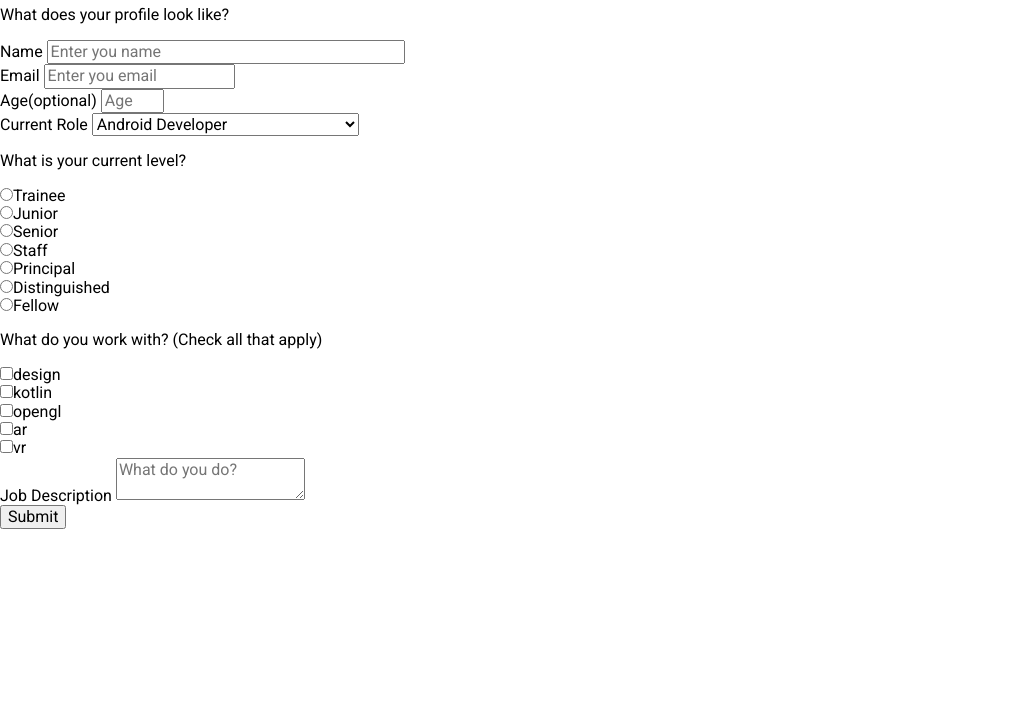
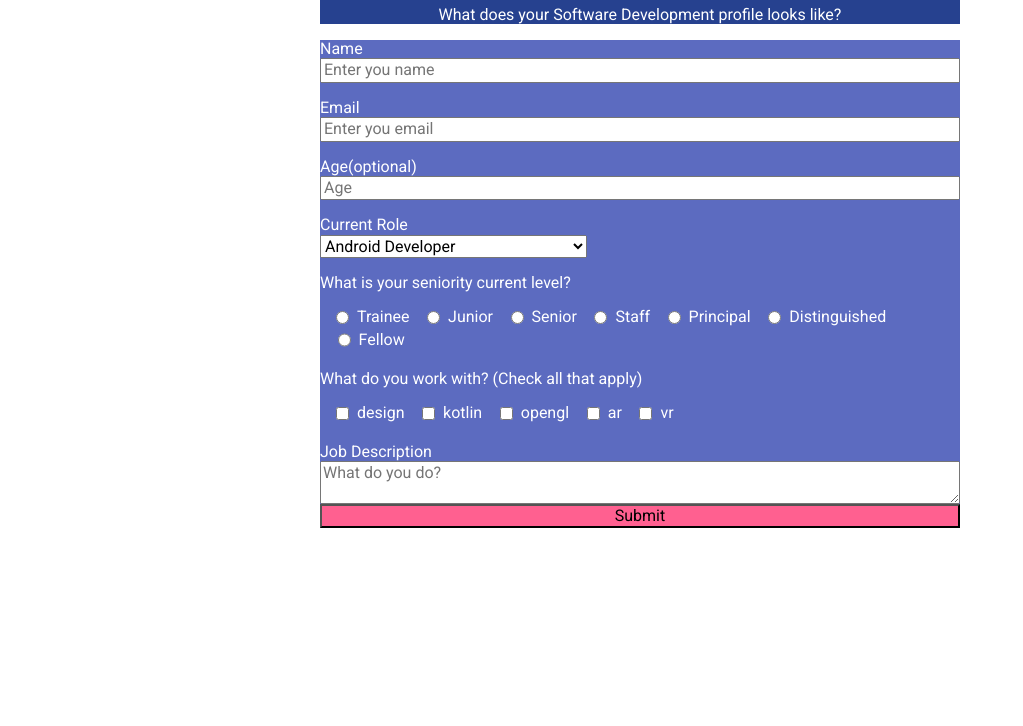
Before and after one commit to marcusmonteirodesouza/freecodecamp-survey-form, a website: page index.html in a window 1280 px wide. Shown: the part 74-800 px from the top of the page, without its empty margins (0-1023 px from the left). Drawn offline with nearby package versions, Linux system fonts and the light colour scheme.

Commit message:
Finish styling

```diff
--- a/index.css
+++ b/index.css
@@ -2,3 +2,48 @@ body,
 html {
   font-family: "Roboto", sans-serif;
 }
+
+.survey-form {
+  color: #ffffff;
+  max-width: 50%;
+  margin: auto;
+}
+
+.survey-form__header {
+  background-color: #26418f;
+  text-align: center;
+}
+
+.survey-form__content {
+  background-color: #5c6bc0;
+}
+
+.survey-form__field * {
+  display: block;
+  box-sizing: border-box;
+}
+
+.survey-form__field:not(:first-child) {
+  margin-top: 1em;
+}
+
+.survey-form__input-not-button {
+  width: 100%;
+}
+
+.survey-form__button-group * {
+  display: inline-flex;
+  margin-left: 0.5em;
+}
+
+.survey-form__button-group__button:not(:first-child) {
+  margin-left: 0.6em;
+}
+
+.survey-form__submit-button-container {
+  text-align: center;
+}
+.survey-form__field--submit-button {
+  background-color: #ff6090;
+  width: 100%;
+}
--- a/index.html
+++ b/index.html
@@ -18,17 +18,20 @@
   </head>
   <body>
     <main>
-      <header>
-        <h1 id="title">Developer Profile Survey</h1>
-        <p id="description">
-          What does your profile look like?
-        </p>
-      </header>
-      <section>
-        <form id="survey-form">
-          <div>
+      <section class="survey-form">
+        <div class="survey-form__header">
+          <h1 class="survey-form__title" id="title">
+            Developer Profile Survey
+          </h1>
+          <p class="survey-form__explanation" id="description">
+            What does your Software Development profile looks like?
+          </p>
+        </div>
+        <form class="survey-form__content" id="survey-form">
+          <div class="survey-form__field">
             <label id="name-label" for="name">Name</label>
             <input
+              class="survey-form__input-not-button"
               id="name"
               type="text"
               name="name"
@@ -38,9 +41,10 @@
               required
             />
           </div>
-          <div>
+          <div class="survey-form__field">
             <label id="email-label" for="email">Email</label>
             <input
+              class="survey-form__input-not-button"
               id="email"
               type="email"
               name="email"
@@ -48,9 +52,10 @@
               required
             />
           </div>
-          <div>
+          <div class="survey-form__field">
             <label id="number-label" for="age">Age(optional)</label>
             <input
+              class="survey-form__input-not-button"
               id="number"
               type="number"
               name="age"
@@ -59,22 +64,28 @@
               placeholder="Age"
             />
           </div>
-          <div>
+          <div class="survey-form__field">
             <label for="role">Current Role</label>
-            <select id="dropdown" name="role" required>
-            </select>
+            <select id="dropdown" name="role" required> </select>
           </div>
-          <div id="seniority"></div>
-          <div id="technologies"></div>
-          <div>
+          <div class="survey-form__field" id="seniority"></div>
+          <div class="survey-form__field" id="technologies"></div>
+          <div class="survey-form__field">
             <label for="description">Job Description</label>
             <textarea
+              class="survey-form__input-not-button"
               name="description"
               placeholder="What do you do?"
             ></textarea>
           </div>
-          <div>
-              <button id="submit" type="submit">Submit</button>
+          <div class="survey-form__submit-button-container">
+            <button
+              class="survey-form__field--submit-button"
+              id="submit"
+              type="submit"
+            >
+              Submit
+            </button>
           </div>
         </form>
       </section>
--- a/index.js
+++ b/index.js
@@ -93,6 +93,17 @@ const technologiesDispatcher = new TechnologiesDispatcher()
 const initSurveyForm = (formId) => {
   const form = document.getElementById(formId)
 
+  form.onsubmit = (e) => {
+    e.preventDefault()
+
+    const formData = new FormData(form)
+    for (const entry of formData.entries()) {
+      console.log(entry[0], entry[1])
+    }
+
+    alert('Thank you for submitting! Please check your console to see the submitted data.')
+  }
+
   // Developer Roles
   const developerRolesSelect = form.querySelector('#dropdown')
   developerRolesDispatcher.addSubscriber(developerRolesSelect)
@@ -118,10 +129,13 @@ const initSurveyForm = (formId) => {
   seniorityElem.addEventListener(SENIORITY_TITLES_FETCHED, (e) => {
     seniorityElem.innerHTML = ''
     const explanation = document.createElement('p')
-    explanation.textContent = 'What is your current level?'
+    explanation.textContent = 'What is your seniority current level?'
     seniorityElem.appendChild(explanation)
+    const container = document.createElement('div')
+    container.className = 'survey-form__button-group'
     e.detail.titles.forEach(title => {
       const div = document.createElement('div')
+      div.className = 'survey-form__button-group__button'
       const label = document.createElement('label')
       label.setAttribute('for', title)
       label.textContent = title
@@ -131,8 +145,9 @@ const initSurveyForm = (formId) => {
       radioButton.setAttribute('value', title)
       div.appendChild(radioButton)
       div.appendChild(label)
-      seniorityElem.appendChild(div)
+      container.appendChild(div)
     })
+    seniorityElem.appendChild(container)
   })
 
   // Technologies
@@ -143,8 +158,11 @@ const initSurveyForm = (formId) => {
     const explanation = document.createElement('p')
     explanation.textContent = 'What do you work with? (Check all that apply)'
     seniorityElem.appendChild(explanation)
+    const container = document.createElement('div')
+    container.className = 'survey-form__button-group'
     e.detail.technologies.forEach(tech => {
       const div = document.createElement('div')
+      div.className = 'survey-form__button-group__button'
       const label = document.createElement('label')
       label.setAttribute('for', tech)
       label.textContent = tech
@@ -154,8 +172,9 @@ const initSurveyForm = (formId) => {
       checkbox.setAttribute('value', tech)
       div.appendChild(checkbox)
       div.appendChild(label)
-      technologiesElem.appendChild(div)
+      container.appendChild(div)
     })
+    technologiesElem.appendChild(container)
   })
 }
 
--- a/package.json
+++ b/package.json
@@ -38,7 +38,10 @@
   "standard": {
     "parser": "babel-eslint",
     "globals": [
-      "fetch", "CustomEvent"
+      "fetch",
+      "CustomEvent",
+      "FormData",
+      "alert"
     ]
   }
 }
```
